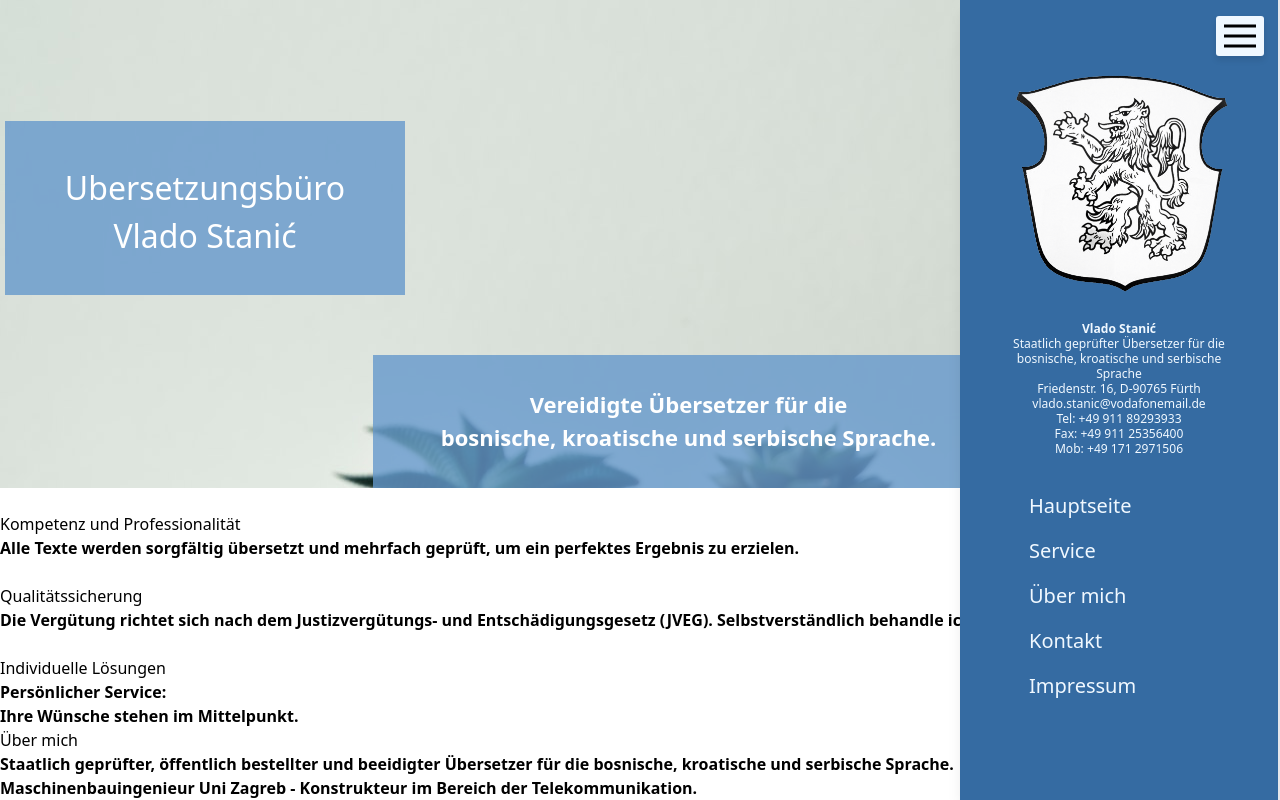
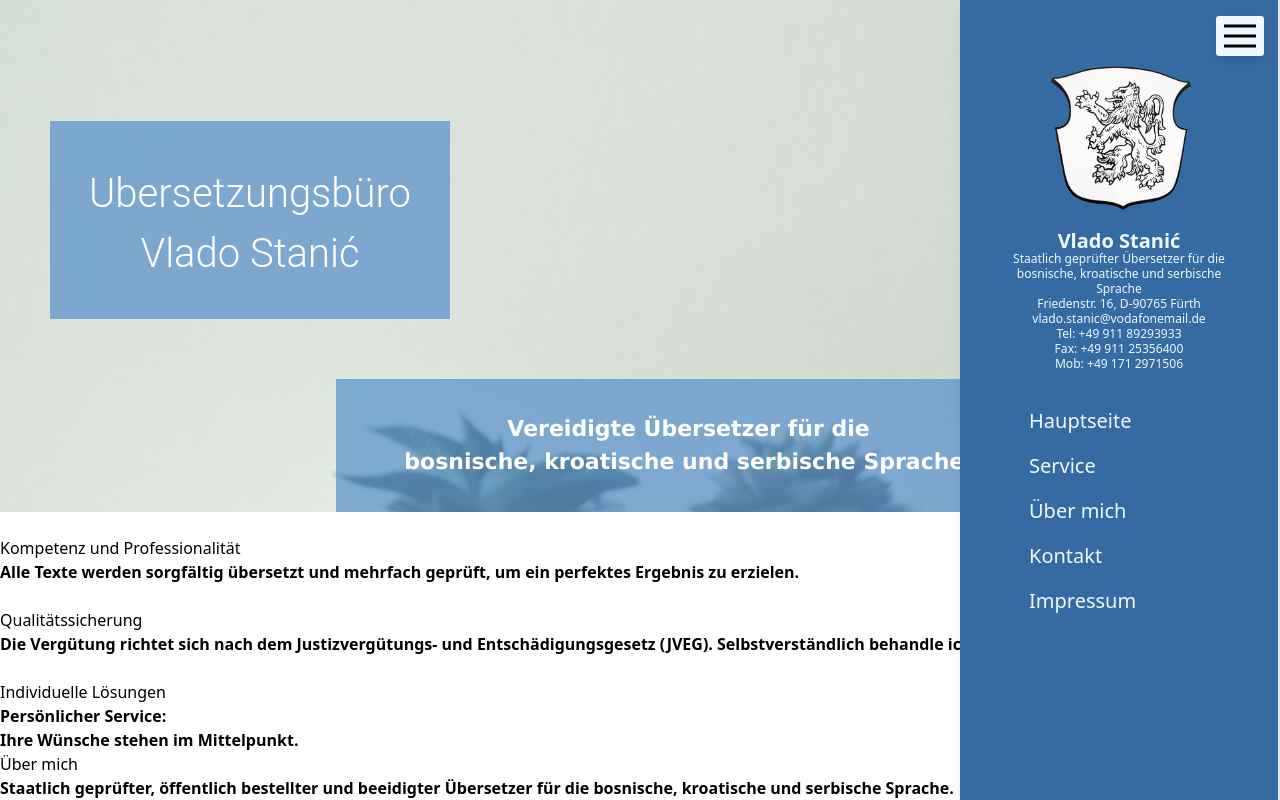
Before and after one commit to Mjusup258/Ubersetzungsburo, a SvelteKit app: page / in a window 1280 px wide. Shown: the top 800 px of the page. Built offline with nearby package versions, Linux system fonts and the light colour scheme; some icons are missing.

Commit message:
Sidebar.svelte is now more legible

```diff
--- a/src/routes/Main.svelte
+++ b/src/routes/Main.svelte
@@ -3,12 +3,16 @@
 </script>
 <body>
 
-    <main id="content-box">
+    <main>
         <div class="title-section image" data-parallax="scroll" id="section-1">
             <div class="container">
                 <div class="item">
                     <div class="bg-blue-transparent logo-fa">Ubersetzungsbüro<br>Vlado Stanić</div>
-                    <div class="bg-blue-transparent simple"><p><b>Vereidigte Übersetzer für die </b><br><b>bosnische, kroatische und serbische Sprache.</b></p></div>
+                    <div class="bg-blue-transparent simple">
+                        <p>
+                            <b>Vereidigte Übersetzer für die</b>
+                            <br>
+                            <b>bosnische, kroatische und serbische Sprache.</b></p></div>
 
                 </div>
             </div>
@@ -42,7 +46,7 @@
             </div>
         </section>
 
-        <section class="about-me-section" data-parallax="scroll" data-image-src="../../static/Stack of books.jpg" id="About me">
+        <section class="about-me-section" data-parallax="scroll" data-image-src="/Stack of books.jpg" id="About me">
             <div class="container">
                 <div class="title text-left">
                     <h2>Über mich</h2>
@@ -142,10 +146,6 @@
 </body>
 
 <style>
-    #content-box {
-
-    }
-    /* <<< Banner side >>> */
     .title-section {
         position: relative;
         text-align: center;
@@ -159,11 +159,12 @@
     .title-section .logo-fa {
         color: #fff;
         max-width: 400px;
-        margin-left: 5px;
+        margin-left: 50px;
         padding-top: 43px;
         padding-bottom: 35px;
-        font-size: 32px;
+        font-size: 40px;
         margin-bottom: 60px;
+        font-family: "Roboto Light";
     }
 
     @media (max-width: 991px) {
@@ -184,6 +185,7 @@
         margin: auto;
         margin-left: 97px;
         padding: 33px 68px 34px 68px;
+        font-family: Verdana;
     }
 
     @media (max-width: 991px) {
@@ -207,7 +209,6 @@
         .title-section .simple p { font-size: 18px; }
     }
     .image {
-        background-image: url("../../static/section-1-bg.jpg");
-
+        background-image: url("/section-1-bg.jpg");
     }
 </style>
--- a/src/routes/Sidebar.svelte
+++ b/src/routes/Sidebar.svelte
@@ -21,39 +21,101 @@
         <div class="spacer"></div>
         <div class="container">
             <a class="block" href="/">
-                <Icon icon="material-symbols-light:home" style="font-size: 30px; margin-right: 10px;"/>Hauptseite
+                <Icon icon="material-symbols-light:home" />Hauptseite
             </a>
         </div>
         <div class="container">
             <a class="block" href="#service">
-                <Icon icon="material-symbols-light:account-tree" style="font-size: 30px; margin-right: 10px;"/>Service
+                <Icon icon="material-symbols-light:account-tree" />Service
             </a>
         </div>
         <div class="container">
             <a class="block" href="#about">
-                <Icon icon="material-symbols-light:frame-person-sharp" style="font-size: 30px; margin-right: 10px;"/>Über mich
+                <Icon icon="material-symbols-light:frame-person-sharp" />Über mich
             </a>
         </div>
         <div class="container">
             <a class="block" href="#kontakt">
-                <Icon icon="material-symbols-light:perm-phone-msg-sharp" style="font-size: 30px; margin-right: 10px;"/>Kontakt
+                <Icon icon="material-symbols-light:perm-phone-msg-sharp" />Kontakt
             </a>
         </div>
         <div class="container">
             <a class="block" href="/impressum">
-                <Icon icon="icomoon-free:section" style="font-size: 30px; margin-right: 10px;"/>Impressum
+                <Icon icon="icomoon-free:section"/>Impressum
             </a>
         </div>
     </nav>
 </aside>
 
 <style>
+    aside {
+        z-index: 50;
+        position: fixed;
+        background-color: #356ba2;
+        width: 25%;
+        left: 100%;
+        transition: left 0.3s ease-in-out
+    }
+    @media (max-width: 768px) {
+        aside {
+            width: 100%;
+        }
+    }
+
+    #name {
+        font-size: 20px;
+    }
+
+    .open {
+        left: 75%;
+    }
+    @media (max-width: 768px) {
+        .open {
+            left: 0;
+        }
+    }
+    .logo-container {
+        display: flex;
+        flex-direction: column;
+        align-items: center;
+        text-align: center;
+    }
+    .img-logo {
+        max-width: 240px;
+    }
+    .img-text {
+        text-align: center;
+        margin-top: 10px;
+        font-size: 0.32cm;
+        color:  aliceblue;
+        line-height: 15px;
+    }
+    @media (max-width: 768px) {
+        .img-text {
+            font-size: 0.4cm;
+        }
+    }
+    .img-logo{
+        max-width: 160px;
+    }
+    .spacer {
+        height: 20px;
+    }
     .container {
         display: flex;
         font-size: 20px;
         margin-top: 15px;
     }
-    .block{
+    @media (max-width: 768px) {
+        .container {
+            justify-content: space-around;
+        }
+    }
+    .container :global(svg) {
+        font-size: 30px;
+        margin-right: 10px;
+    }
+    .block {
         display: flex;
         color:  aliceblue;
         align-items: center;
@@ -64,53 +126,4 @@
     .block:hover {
         color: #aec8e3;
     }
-    aside {
-        z-index: 50;
-        position: fixed;
-        background-color: #356ba2;
-        width: 25%;
-        left: 100%;
-        transition: left 0.3s ease-in-out
-    }
-
-    .open {
-        left: 75%;
-    }
-    .img-text {
-        text-align: center;
-        margin-top: 10px;
-        font-size: 0.32cm;
-        color:  aliceblue;
-        line-height: 15px;
-    }
-    .img-logo {
-        max-width: 240px;
-    }
-    .logo-container {
-        display: flex;
-        flex-direction: column;
-        align-items: center;
-        text-align: center;
-    }
-    .spacer {
-        height: 20px;
-    }
-    @media (max-width: 768px) {
-        aside {
-            width: 100%;
-        }
-
-        .open {
-            left: 0;
-        }
-        .img-text {
-            font-size: 0.4cm;
-        }
-        .img-logo{
-            max-width: 160px;
-        }
-        .container{
-            justify-content: space-around;
-        }
-    }
 </style>
```
